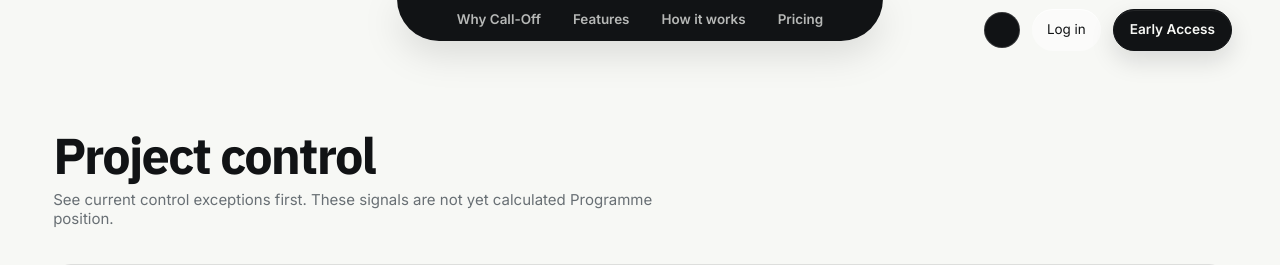
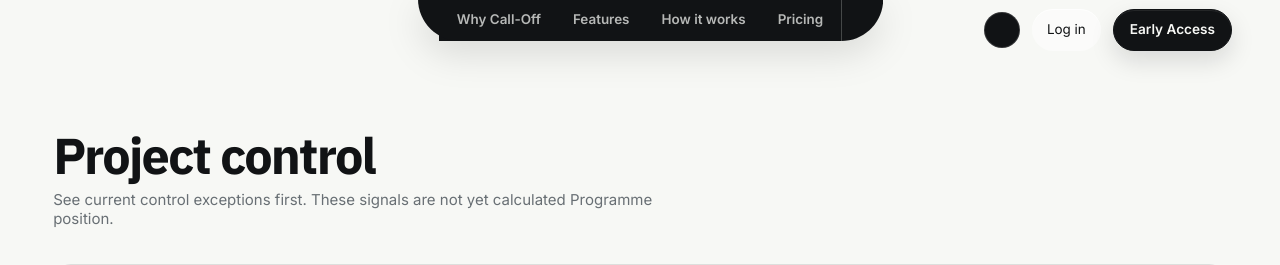
Before and after one commit to olangriffin/Call-Off, a Python web app: template app/frontend/templates/dashboard.html in a window 1280 px wide. Shown: the top 265 px of the page. Run offline with Jinja, Linux system fonts and the light colour scheme; the template is opened without the code that fills it, so the values that code supplies are empty.

Commit message:
Fix navbar swoop stacking and geometry

```diff
--- a/app/frontend/static/css/navigation/site-nav-swoop.css
+++ b/app/frontend/static/css/navigation/site-nav-swoop.css
@@ -1,7 +1,7 @@
-/* Single-curve shoulders for the shared top navigation.
-   Each side is one quarter ellipse. There is no second radius or clipped
-   path meeting it, so the curve stays continuous from the top edge into the
-   flat bottom edge of the central navigation bar. */
+/* Continuous shoulders for the shared top navigation.
+   The central bar stays rectangular. Each side is a single cubic Bézier
+   wedge that extends the top edge outward and returns smoothly to the
+   bottom corner, avoiding joins between multiple radii. */
 
 .site-nav-links {
   overflow: visible;
@@ -15,22 +15,26 @@
   content: "";
   position: absolute;
   top: 0;
-  z-index: -1;
+  z-index: 0;
   display: block;
   width: var(--site-nav-links-height);
   height: var(--site-nav-links-height);
   background: var(--nav-surface);
-  clip-path: none;
+  clip-path: path("M 0 0 H 42 C 42 23.196 23.196 42 0 42 Z");
   pointer-events: none;
-  transform: none;
 }
 
 .site-nav-links::before {
-  left: calc(var(--site-nav-links-height) * -1);
-  border-bottom-left-radius: 100%;
+  right: 100%;
+  transform: scaleX(-1);
+  transform-origin: center;
 }
 
 .site-nav-links::after {
-  right: calc(var(--site-nav-links-height) * -1);
-  border-bottom-right-radius: 100%;
+  left: 100%;
 }
+
+.site-nav-links > a {
+  position: relative;
+  z-index: 1;
+}
```
